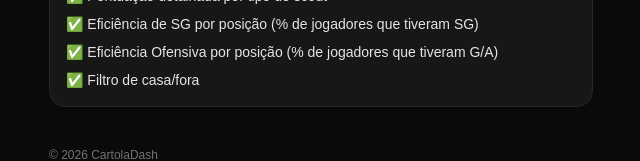
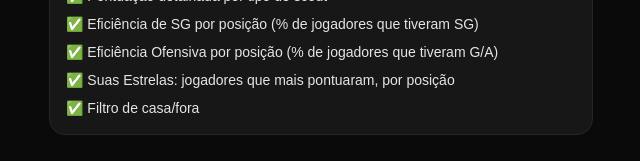
Before and after one commit to marcelo-gaio/cartola-dashboard, a Next.js app: page / in a window 1280 px wide. Shown: the part 371-532 px from the top of the page, without its empty margins (319-959 px from the left). Built offline with nearby package versions, Linux system fonts and the light colour scheme; no server answers.

Commit message:
Suas estrelas na tela inicial

```diff
--- a/app/page.tsx
+++ b/app/page.tsx
@@ -141,6 +141,7 @@ export default function HomePage() {
             <li>✅ Pontuação detalhada por tipo de scout</li>
             <li>✅ Eficiência de SG por posição (% de jogadores que tiveram SG)</li>
             <li>✅ Eficiência Ofensiva por posição (% de jogadores que tiveram G/A)</li>
+            <li>✅ Suas Estrelas: jogadores que mais pontuaram, por posição</li>
             <li>✅ Filtro de casa/fora</li>
           </ul>
         </section>
```
